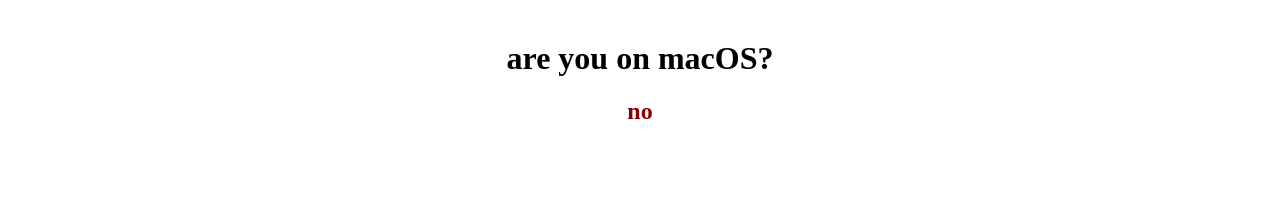
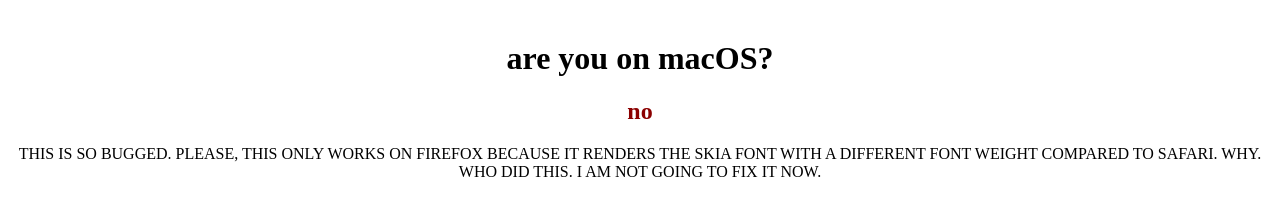
Before and after one commit to voidlynx/macos, a plain HTML site: page index.html in a window 1280 px wide. Drawn offline with Linux system fonts and the light colour scheme.

Commit message:
WHO LET TIM COOK, FUCKING HELL

```diff
--- a/index.html
+++ b/index.html
@@ -55,6 +55,7 @@
 <body>
     <h1>are you on macOS?</h1>
     <h2 id="result">hmmm</h2>
+    <p>THIS IS SO BUGGED. PLEASE, THIS ONLY WORKS ON FIREFOX BECAUSE IT RENDERS THE SKIA FONT WITH A DIFFERENT FONT WEIGHT COMPARED TO SAFARI. WHY. WHO DID THIS. I AM NOT GOING TO FIX IT NOW.</p>
     <canvas id="canvass" width="250" height="120"></canvas>
     <canvas id="canvasr" width="250" height="120"></canvas>
 </body>
```
